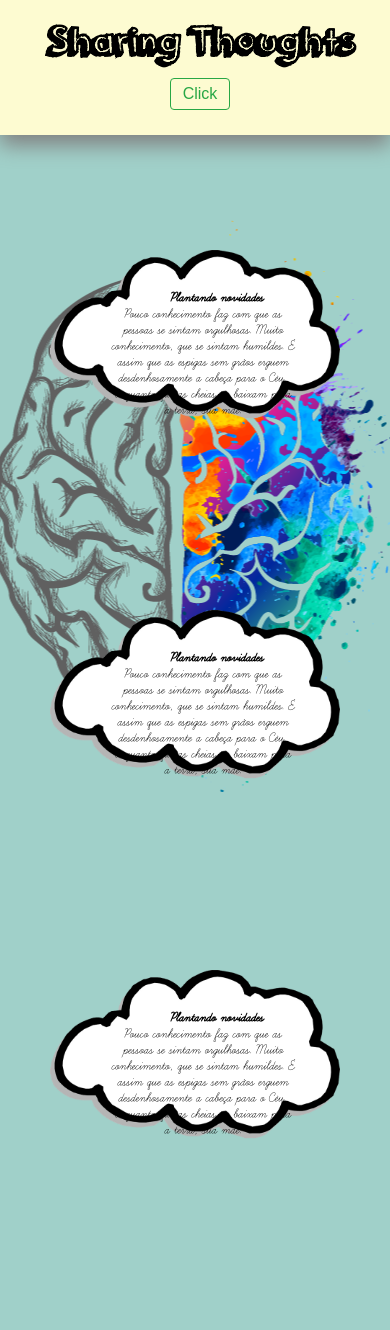
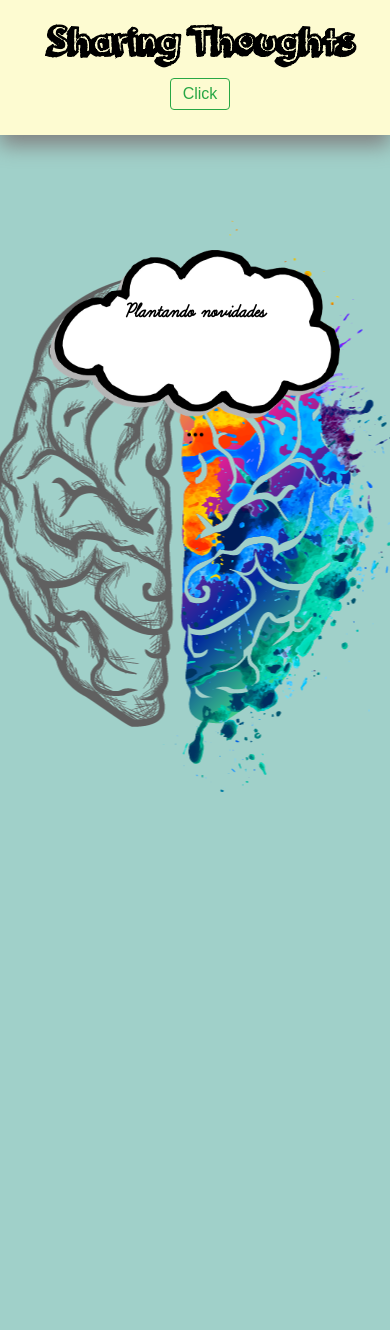
Before and after one commit to Robertaison/IdeasApplication-Web, a PHP site: page / in a window 390 px wide. After the commit the page ends 792 px from the top, so only its background shows below. Run offline with PHP 8.4, Linux system fonts and the light colour scheme.

Commit message:
Tratando idea-baloon

```diff
--- a/front/index.html
+++ b/front/index.html
@@ -18,29 +18,15 @@
             </div>
             <div class="nav-itens"></div>
         </nav>
-        <div class="baloons-container">
+        <div class="baloon-container">
             <div class="baloon">
                 <div class="baloon-content">
-                    <ul>
                     <h1 class="baloon-title">Plantando novidades</h1>
-                        <li class="baloon-description">Pouco conhecimento faz com que as pessoas se sintam orgulhosas. Muito conhecimento, que se sintam humildes. É assim que as espigas sem grãos erguem desdenhosamente a cabeça para o Céu, enquanto que as cheias as baixam para a terra, sua mãe.</li>
-                    </ul>
+                    <p id="aqui" class="baloon-description"></p>
+                    <a onclick="myFunction()">
+                        <img src="./images/menu.png" alt="" class="menu-modal">
+                    </a>
                 </div>
-            </div>
-            <div class="baloon">
-                    <div class="baloon-content">
-                        <ul>
-                            <h1 class="baloon-title">Plantando novidades</h1>
-                            <li class="baloon-description">Pouco conhecimento faz com que as pessoas se sintam orgulhosas. Muito conhecimento, que se sintam humildes. É assim que as espigas sem grãos erguem desdenhosamente a cabeça para o Céu, enquanto que as cheias as baixam para a terra, sua mãe.</li>
-                        </ul>
-                    </div>
-                </div>
-                <div class="baloon">
-                        <div class="baloon-content">
-                            <ul>
-                                <h1 class="baloon-title">Plantando novidades</h1>
-                                <li class="baloon-description">Pouco conhecimento faz com que as pessoas se sintam orgulhosas. Muito conhecimento, que se sintam humildes. É assim que as espigas sem grãos erguem desdenhosamente a cabeça para o Céu, enquanto que as cheias as baixam para a terra, sua mãe.</li>
-                            </ul>
             </div>
         </div>
         <!-- modal -->
@@ -80,10 +66,8 @@
                     <button class="btn btn-primary">Save changes</button>
                 </div>
             </div>
-
         </div>
         <!-- js -->
         <script src="js/scripts.js"></script>
-        </div>
     </body>
 </html>
--- a/front/style/style.css
+++ b/front/style/style.css
@@ -89,7 +89,7 @@ ul {
     cursor: pointer;
 }
 
-.baloons-container {
+.baloon-container {
     display: flex;
     justify-content: space-around;
     flex-flow: row;
@@ -98,16 +98,15 @@ ul {
 }
 
 @media screen and (max-width: 850px) {
-    .baloons-container{
+    .baloon-container{
         padding-top: 250px;
     }
 }
 
-.baloons-content{
-    padding: 50px;
-}
-
 .baloon {
+    display: flex;
+    flex-direction: column;
+    text-align: center;
     font-family: baloon;
     font-size: 20px;
     width: 550px;
@@ -119,40 +118,38 @@ ul {
 }
 
 .baloon-title{
-    text-align: left;
-    padding: 50px 15px 0 180px;
-    margin: 0;
+    margin-top: 50px;
 }
 
 .baloon-description{
-    padding: 20px 60px;
     font-size: x-large;
+    padding: 0px 50px 0px 50px;
+    margin: 0px;
+    width: 80%;
+    height: 130px;
 }
 
-@media screen and (max-width: 600px) {
+@media screen and (max-width: 660px) {
     .baloon-title{
-        padding: 50px 15px 0 155px;
-        margin: 0;
-        font-size: inherit;
+        font-size: xx-large;
     }
     .baloon-description{
-        font-size: large;
+        height: 110px;
+        font-size: inherit;
     }
 }
 
-@media screen and (max-width: 520px) {
+@media screen and (max-width: 560px) {
     .baloon-title{
-        padding: 40px 15px 0 130px;
-        margin: 0;
-        font-size: inherit;
+        font-size: larger;
     }
     .baloon-description{
-        padding: 0px 45px 0px 60px;
-        font-size: medium;
+        font-size: initial;
+        height: 80px;
     }
 }
 
-
+/*
 @media screen and (max-width: 435px) {
     .baloon-title{
         padding: 40px 0px 0px 120px;
@@ -162,7 +159,7 @@ ul {
         padding: 0px 45px 0px 60px;
         font-size: medium;
     }
-}
+} */
 
 /* modal */
 
@@ -203,6 +200,14 @@ ul {
 
 .modal-body{
 
+}
+
+.menu-modal{
+    width: 10%;
+}
+
+.menu-modal:hover{
+    cursor: pointer;
 }
 
 /* footer */
@@ -323,12 +328,9 @@ textarea{
     display: block;
     box-sizing: padding-box;
     overflow: hidden;
-
-    padding: 10px;
-    width: 250px;
+    margin-top: 15px;
+    width: 100%;
     font-size: 14px;
-    margin: 50px auto;
     border-radius: 6px;
     box-shadow: 2px 2px 8px rgba(black, .3);
-    border: 0;
   }
```
Also changed, not shown: front/js/scripts.js (+59 -36 lines), front/images/menu.png (added), 1 other file. Lines whose indentation alone changed are shown as unchanged.
